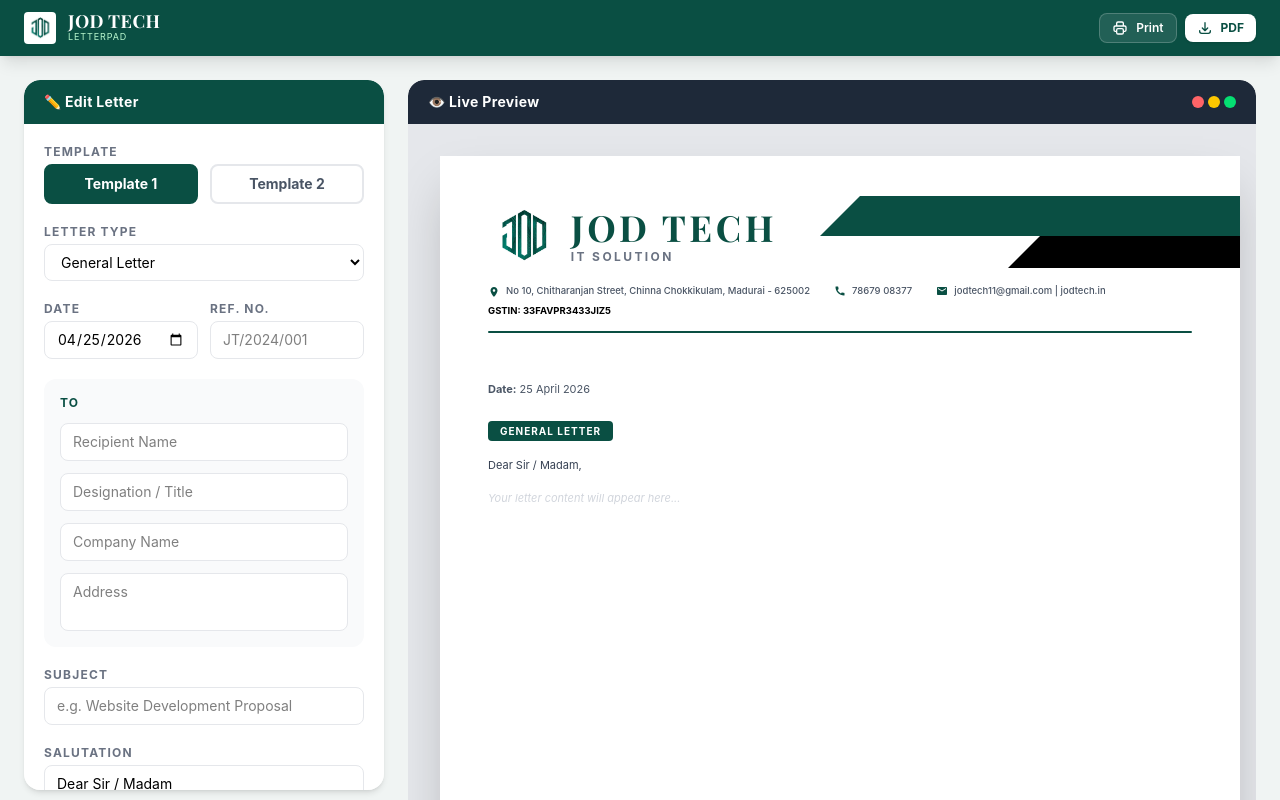
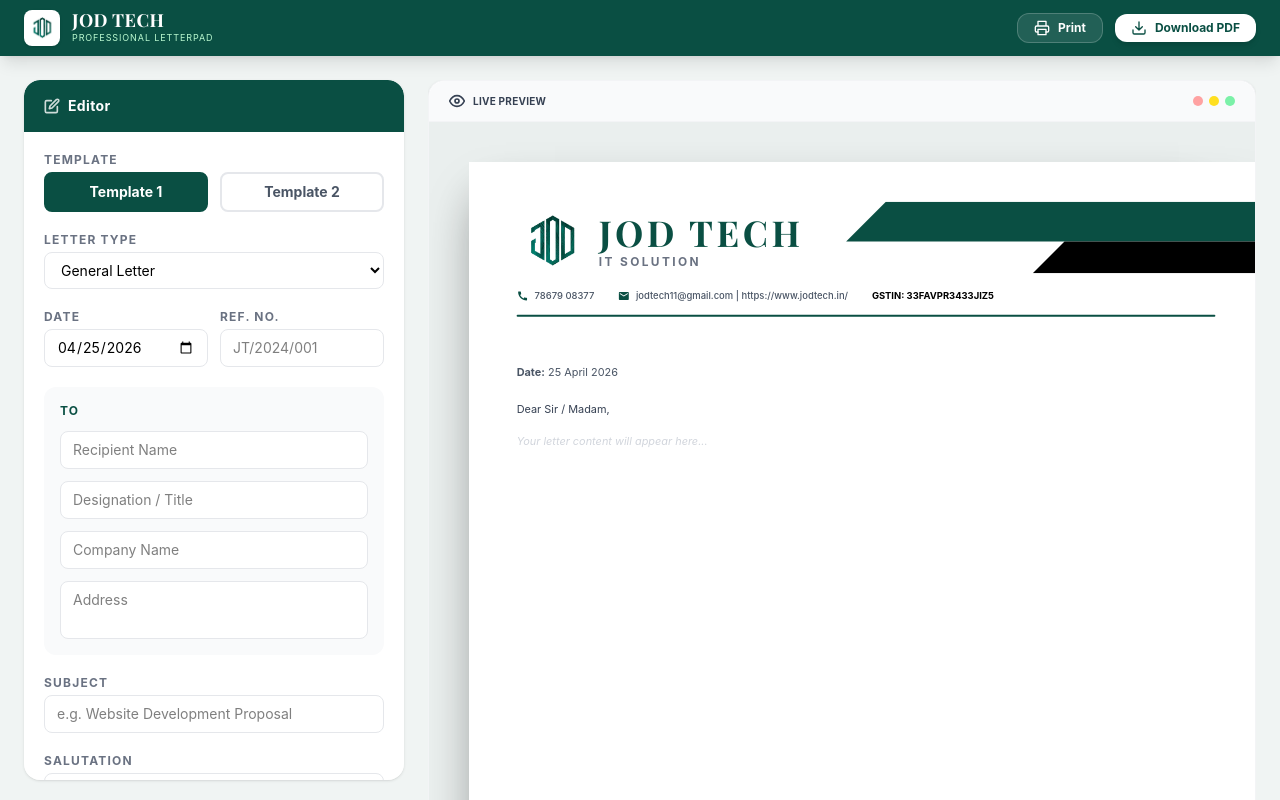
Before and after one commit to divi1127/letterpad, a React (Vite) app: page / in a window 1280 px wide. Shown: the top 800 px of the page. Built offline with nearby package versions, Linux system fonts and the light colour scheme.

Commit message:
first commit

```diff
--- a/src/App.jsx
+++ b/src/App.jsx
@@ -64,46 +64,33 @@
       <header className="no-print bg-[#0A4F43] text-white shadow-lg">
         <div className="max-w-[1400px] mx-auto px-4 sm:px-6 flex items-center justify-between h-14">
           <div className="flex items-center gap-3">
-            <img src="/jod.jpeg" alt="logo" className="h-8 w-8 rounded object-contain bg-white p-0.5" />
+            <div className="bg-white p-1 rounded-lg shadow-sm">
+              <img src="/jod.jpeg" alt="logo" className="h-7 w-7 object-contain" />
+            </div>
             <div>
               <p className="font-serif font-bold text-lg leading-none tracking-wide">JOD TECH</p>
-              <p className="text-[9px] text-green-200 tracking-widest uppercase">Letterpad</p>
+              <p className="text-[9px] text-green-200 tracking-widest uppercase mt-0.5">Professional Letterpad</p>
             </div>
           </div>
-          <div className="flex items-center gap-2">
+          <div className="flex items-center gap-3">
             <button
               onClick={handlePrint}
-              className="hidden sm:flex items-center gap-2 bg-white/10 hover:bg-white/20 text-white border border-white/20 rounded-lg px-3 py-1.5 text-xs font-semibold transition-all"
+              className="hidden sm:flex items-center gap-2 bg-white/10 hover:bg-white/20 text-white border border-white/20 rounded-xl px-4 py-1.5 text-xs font-bold transition-all hover:scale-105 active:scale-95"
             >
-              <svg className="w-4 h-4" fill="none" stroke="currentColor" strokeWidth="2" viewBox="0 0 24 24"><path strokeLinecap="round" strokeLinejoin="round" d="M17 17h2a2 2 0 002-2v-4a2 2 0 00-2-2H5a2 2 0 00-2 2v4a2 2 0 002 2h2m2 4h6a2 2 0 002-2v-4a2 2 0 00-2-2H9a2 2 0 00-2 2v4a2 2 0 002 2zm8-12V5a2 2 0 00-2-2H9a2 2 0 00-2 2v4h10z"/></svg>
+              <svg className="w-4 h-4" viewBox="0 0 24 24" fill="none" stroke="currentColor" strokeWidth="2" strokeLinecap="round" strokeLinejoin="round"><path d="M6 9V2h12v7M6 18H4a2 2 0 01-2-2v-5a2 2 0 012-2h16a2 2 0 012 2v5a2 2 0 01-2 2h-2"/><path d="M6 14h12v8H6z"/></svg>
               Print
             </button>
             <button
               onClick={handleDownloadPDF}
-              className="flex items-center gap-2 bg-white text-[#0A4F43] rounded-lg px-3 py-1.5 text-xs font-bold transition-all hover:bg-green-50 shadow"
+              className="flex items-center gap-2 bg-white text-[#0A4F43] rounded-xl px-4 py-1.5 text-xs font-bold transition-all hover:bg-green-50 shadow-md hover:scale-105 active:scale-95"
             >
-              <svg className="w-4 h-4" fill="none" stroke="currentColor" strokeWidth="2" viewBox="0 0 24 24"><path strokeLinecap="round" strokeLinejoin="round" d="M4 16v1a3 3 0 003 3h10a3 3 0 003-3v-1m-4-4l-4 4m0 0l-4-4m4 4V4"/></svg>
-              PDF
+              <svg className="w-4 h-4" viewBox="0 0 24 24" fill="none" stroke="currentColor" strokeWidth="2" strokeLinecap="round" strokeLinejoin="round"><path d="M21 15v4a2 2 0 01-2 2H5a2 2 0 01-2-2v-4M7 10l5 5 5-5M12 15V3"/></svg>
+              Download PDF
             </button>
           </div>
         </div>
       </header>
 
-      {/* MOBILE TAB BAR */}
-      <div className="no-print sm:hidden flex border-b border-gray-200 bg-white sticky top-0 z-10">
-        <button
-          onClick={() => setMobileView("edit")}
-          className={`flex-1 py-3 text-sm font-bold transition-all ${mobileView === "edit" ? "text-[#0A4F43] border-b-2 border-[#0A4F43]" : "text-gray-400"}`}
-        >
-          ✏️ Edit
-        </button>
-        <button
-          onClick={() => setMobileView("preview")}
-          className={`flex-1 py-3 text-sm font-bold transition-all ${mobileView === "preview" ? "text-[#0A4F43] border-b-2 border-[#0A4F43]" : "text-gray-400"}`}
-        >
-          👁 Preview
-        </button>
-      </div>
 
       {/* MAIN LAYOUT */}
       <div className="max-w-[1400px] mx-auto flex flex-col sm:flex-row gap-0 sm:gap-6 px-0 sm:px-6 py-0 sm:py-6 min-h-[calc(100vh-56px)]">
@@ -111,59 +98,54 @@
         {/* LEFT — EDITOR */}
         <div
           className={`
-            no-print sm:w-[360px] sm:shrink-0 bg-white sm:rounded-2xl shadow-md sm:h-[calc(100vh-90px)] overflow-y-auto sm:sticky sm:top-6
+            no-print sm:w-[380px] sm:shrink-0 bg-white sm:rounded-2xl shadow-sm sm:h-[calc(100vh-100px)] overflow-y-auto sm:sticky sm:top-6
             ${mobileView === "edit" ? "block" : "hidden sm:block"}
           `}
         >
-          <div className="bg-[#0A4F43] px-5 py-3 sm:rounded-t-2xl">
-            <h2 className="text-white font-bold text-sm tracking-wide">✏️ Edit Letter</h2>
+          <div className="bg-[#0A4F43] px-5 py-4 sm:rounded-t-2xl flex items-center gap-2">
+            <svg className="w-4 h-4 text-white/80" viewBox="0 0 24 24" fill="none" stroke="currentColor" strokeWidth="2.5" strokeLinecap="round" strokeLinejoin="round"><path d="M11 4H4a2 2 0 00-2 2v14a2 2 0 002 2h14a2 2 0 002-2v-7"/><path d="M18.5 2.5a2.121 2.121 0 113 3L12 15l-4 1 1-4 9.5-9.5z"/></svg>
+            <h2 className="text-white font-bold text-sm tracking-wide">Editor</h2>
           </div>
           <LetterEditor data={data} onChange={setData} />
-
-          {/* Mobile Print/PDF Buttons */}
-          <div className="sm:hidden flex gap-3 px-5 pb-6">
-            <button onClick={handlePrint} className="flex-1 flex items-center justify-center gap-2 bg-gray-100 text-gray-700 rounded-lg py-2.5 text-sm font-bold">
-              <svg className="w-4 h-4" fill="none" stroke="currentColor" strokeWidth="2" viewBox="0 0 24 24"><path strokeLinecap="round" strokeLinejoin="round" d="M17 17h2a2 2 0 002-2v-4a2 2 0 00-2-2H5a2 2 0 00-2 2v4a2 2 0 002 2h2m2 4h6a2 2 0 002-2v-4a2 2 0 00-2-2H9a2 2 0 00-2 2v4a2 2 0 002 2zm8-12V5a2 2 0 00-2-2H9a2 2 0 00-2 2v4h10z"/></svg>
-              Print
-            </button>
-            <button onClick={handleDownloadPDF} className="flex-1 flex items-center justify-center gap-2 bg-[#0A4F43] text-white rounded-lg py-2.5 text-sm font-bold">
-              <svg className="w-4 h-4" fill="none" stroke="currentColor" strokeWidth="2" viewBox="0 0 24 24"><path strokeLinecap="round" strokeLinejoin="round" d="M4 16v1a3 3 0 003 3h10a3 3 0 003-3v-1m-4-4l-4 4m0 0l-4-4m4 4V4"/></svg>
-              Download PDF
-            </button>
-          </div>
+          <div className="h-20 sm:hidden"></div> {/* Spacer for bottom nav */}
         </div>
 
         {/* RIGHT — PREVIEW */}
         <div
           className={`
-            flex-1 overflow-auto pb-8
+            flex-1 overflow-auto pb-24 sm:pb-8
             ${mobileView === "preview" ? "block" : "hidden sm:block"}
           `}
         >
-          <div className="bg-white sm:rounded-2xl shadow-md overflow-hidden sm:mb-0 mb-0">
-            <div className="no-print bg-gray-800 px-5 py-3 sm:rounded-t-2xl flex items-center justify-between">
-              <h2 className="text-white font-bold text-sm tracking-wide">👁 Live Preview</h2>
-              <div className="flex gap-1">
-                <div className="w-3 h-3 rounded-full bg-red-400"></div>
-                <div className="w-3 h-3 rounded-full bg-yellow-400"></div>
-                <div className="w-3 h-3 rounded-full bg-green-400"></div>
+          <div className="bg-white sm:rounded-2xl shadow-sm overflow-hidden border border-gray-100">
+            <div className="no-print bg-gray-50 border-b border-gray-100 px-5 py-3 sm:rounded-t-2xl flex items-center justify-between">
+              <div className="flex items-center gap-2 text-gray-700">
+                <svg className="w-4 h-4" viewBox="0 0 24 24" fill="none" stroke="currentColor" strokeWidth="2.5" strokeLinecap="round" strokeLinejoin="round"><path d="M1 12s4-8 11-8 11 8 11 8-4 8-11 8-11-8-11-8z"/><circle cx="12" cy="12" r="3"/></svg>
+                <h2 className="font-bold text-sm tracking-wide uppercase text-[10px]">Live Preview</h2>
+              </div>
+              <div className="flex gap-1.5">
+                <div className="w-2.5 h-2.5 rounded-full bg-red-300"></div>
+                <div className="w-2.5 h-2.5 rounded-full bg-yellow-300"></div>
+                <div className="w-2.5 h-2.5 rounded-full bg-green-300"></div>
               </div>
             </div>
             <div
               ref={previewContainerRef}
-              className="no-print-bg bg-gray-200 p-4 sm:p-8 overflow-hidden"
+              className="no-print-bg bg-[#eaefee] p-4 sm:p-10 overflow-hidden flex justify-center items-start min-h-[600px]"
             >
-              {/* Scaled letter preview — fills the container on any screen size */}
+              {/* Scaled letter preview */}
               <div
+                className="shadow-2xl"
                 style={{
                   width: `${800 * previewScale}px`,
                   height: `${1131 * previewScale}px`,
                   position: "relative",
-                  margin: "0 auto",
+                  backgroundColor: "white"
                 }}
               >
                 <div
                   ref={printRef}
+                  id="letter-preview"
                   style={{
                     transform: `scale(${previewScale})`,
                     transformOrigin: "top left",
@@ -181,6 +163,45 @@
         </div>
 
       </div>
+
+      {/* MOBILE BOTTOM NAV */}
+      <nav className="no-print sm:hidden fixed bottom-6 left-1/2 -translate-x-1/2 w-[90%] max-w-[400px] h-16 glass-nav rounded-2xl shadow-2xl z-[100] flex items-center justify-around px-2 border border-white/50">
+        <button
+          onClick={() => setMobileView("edit")}
+          className={`flex flex-col items-center gap-1 px-4 py-2 transition-all ${mobileView === "edit" ? "text-[#0A4F43]" : "text-gray-400"}`}
+        >
+          <svg className="w-5 h-5" viewBox="0 0 24 24" fill="none" stroke="currentColor" strokeWidth={mobileView === "edit" ? "2.5" : "2"} strokeLinecap="round" strokeLinejoin="round"><path d="M11 4H4a2 2 0 00-2 2v14a2 2 0 002 2h14a2 2 0 002-2v-7"/><path d="M18.5 2.5a2.121 2.121 0 113 3L12 15l-4 1 1-4 9.5-9.5z"/></svg>
+          <span className="text-[10px] font-bold uppercase tracking-tighter">Edit</span>
+          {mobileView === "edit" && <div className="w-1 h-1 bg-[#0A4F43] rounded-full"></div>}
+        </button>
+
+        <button
+          onClick={() => setMobileView("preview")}
+          className={`flex flex-col items-center gap-1 px-4 py-2 transition-all ${mobileView === "preview" ? "text-[#0A4F43]" : "text-gray-400"}`}
+        >
+          <svg className="w-5 h-5" viewBox="0 0 24 24" fill="none" stroke="currentColor" strokeWidth={mobileView === "preview" ? "2.5" : "2"} strokeLinecap="round" strokeLinejoin="round"><path d="M1 12s4-8 11-8 11 8 11 8-4 8-11 8-11-8-11-8z"/><circle cx="12" cy="12" r="3"/></svg>
+          <span className="text-[10px] font-bold uppercase tracking-tighter">Preview</span>
+          {mobileView === "preview" && <div className="w-1 h-1 bg-[#0A4F43] rounded-full"></div>}
+        </button>
+
+        <div className="w-px h-8 bg-gray-200 mx-1"></div>
+
+        <button
+          onClick={handlePrint}
+          className="flex flex-col items-center gap-1 px-4 py-2 text-gray-600 active:scale-90 transition-transform"
+        >
+          <svg className="w-5 h-5" viewBox="0 0 24 24" fill="none" stroke="currentColor" strokeWidth="2" strokeLinecap="round" strokeLinejoin="round"><path d="M6 9V2h12v7M6 18H4a2 2 0 01-2-2v-5a2 2 0 012-2h16a2 2 0 012 2v5a2 2 0 01-2 2h-2"/><path d="M6 14h12v8H6z"/></svg>
+          <span className="text-[10px] font-bold uppercase tracking-tighter">Print</span>
+        </button>
+
+        <button
+          onClick={handleDownloadPDF}
+          className="flex flex-col items-center gap-1 px-4 py-2 text-gray-600 active:scale-90 transition-transform"
+        >
+          <svg className="w-5 h-5" viewBox="0 0 24 24" fill="none" stroke="currentColor" strokeWidth="2" strokeLinecap="round" strokeLinejoin="round"><path d="M21 15v4a2 2 0 01-2 2H5a2 2 0 01-2-2v-4M7 10l5 5 5-5M12 15V3"/></svg>
+          <span className="text-[10px] font-bold uppercase tracking-tighter">PDF</span>
+        </button>
+      </nav>
     </div>
   );
 }
--- a/src/components/TemplateOne.jsx
+++ b/src/components/TemplateOne.jsx
@@ -24,7 +24,7 @@
   const bodyParagraphs = body.split("\n").filter((p) => p.trim() !== "");
 
   return (
-    <div id="letter-preview" className="w-full max-w-[800px] min-h-[1131px] bg-white shadow-2xl relative overflow-hidden flex flex-col mx-auto">
+    <div className="w-full max-w-[800px] min-h-[1131px] bg-white shadow-2xl relative overflow-hidden flex flex-col mx-auto">
 
       {/* TOP SHAPES & HEADER */}
       <div className="relative pt-12 px-12 pb-4">
@@ -42,17 +42,13 @@
           </div>
           {/* Company Details */}
           <div className="mt-4 text-[9.5px] text-gray-600 flex flex-wrap gap-x-6 gap-y-1.5 font-medium">
-            <div className="flex items-start gap-1.5">
-              <svg className="w-3 h-3 text-[#0A4F43] mt-0.5 shrink-0" fill="currentColor" viewBox="0 0 24 24"><path d="M12 2C8.13 2 5 5.13 5 9c0 5.25 7 13 7 13s7-7.75 7-13c0-3.87-3.13-7-7-7zm0 9.5c-1.38 0-2.5-1.12-2.5-2.5s1.12-2.5 2.5-2.5 2.5 1.12 2.5 2.5-1.12 2.5-2.5 2.5z"/></svg>
-              <span>No 10, Chitharanjan Street, Chinna Chokkikulam, Madurai - 625002</span>
-            </div>
             <div className="flex items-center gap-1.5">
               <svg className="w-3 h-3 text-[#0A4F43] shrink-0" fill="currentColor" viewBox="0 0 24 24"><path d="M20.01 15.38c-1.23 0-2.42-.2-3.53-.56-.35-.12-.74-.03-1.01.24l-1.57 1.97c-2.83-1.35-5.48-3.9-6.89-6.83l1.95-1.66c.27-.28.35-.67.24-1.02-.37-1.11-.56-2.3-.56-3.53 0-.54-.45-.99-.99-.99H4.19C3.65 3 3 3.24 3 3.99 3 13.28 10.73 21 20.01 21c.71 0 .99-.63.99-1.18v-3.45c0-.54-.45-.99-.99-.99z"/></svg>
               <span>78679 08377</span>
             </div>
             <div className="flex items-center gap-1.5">
               <svg className="w-3 h-3 text-[#0A4F43] shrink-0" fill="currentColor" viewBox="0 0 24 24"><path d="M20 4H4c-1.1 0-1.99.9-1.99 2L2 18c0 1.1.9 2 2 2h16c1.1 0 2-.9 2-2V6c0-1.1-.9-2-2-2zm0 4l-8 5-8-5V6l8 5 8-5v2z"/></svg>
-              <span>jodtech11@gmail.com | jodtech.in</span>
+              <span>jodtech11@gmail.com | https://www.jodtech.in/</span>
             </div>
             <div className="flex items-center gap-1.5 font-bold text-black">
               <span>GSTIN: 33FAVPR3433JIZ5</span>
@@ -71,14 +67,6 @@
           {formattedDate && <span><span className="font-bold">Date:</span> {formattedDate}</span>}
         </div>
 
-        {/* Letter Type Badge */}
-        {letterType && (
-          <div className="mb-4">
-            <span className="bg-[#0A4F43] text-white text-[10px] font-bold px-3 py-1 rounded uppercase tracking-widest">
-              {letterType}
-            </span>
-          </div>
-        )}
 
         {/* To */}
         {(toName || toCompany || toAddress) && (
@@ -154,7 +142,7 @@
           </div>
           <div className="flex items-center justify-end gap-3">
             <div className="text-[9px] text-gray-600 font-medium leading-tight">
-              <p>jodtech11@gmail.com | https://jodtech.in</p>
+              <p>jodtech11@gmail.com | https://www.jodtech.in/</p>
             </div>
             <div className="w-7 h-7 bg-[#0A4F43] flex items-center justify-center text-white shrink-0">
               <svg className="w-3.5 h-3.5" fill="currentColor" viewBox="0 0 24 24"><path d="M12 2C6.48 2 2 6.48 2 12s4.48 10 10 10 10-4.48 10-10S17.52 2 12 2zm-1 17.93c-3.95-.49-7-3.85-7-7.93 0-.62.08-1.21.21-1.79L9 15v1c0 1.1.9 2 2 2v1.93zm6.9-2.54c-.26-.81-1-1.39-1.9-1.39h-1v-3c0-.55-.45-1-1-1H8v-2h2c.55 0 1-.45 1-1V7h2c1.1 0 2-.9 2-2v-.41c2.93 1.19 5 4.06 5 7.41 0 2.08-.8 3.97-2.1 5.39z"/></svg>
--- a/src/components/TemplateTwo.jsx
+++ b/src/components/TemplateTwo.jsx
@@ -24,7 +24,7 @@
   const bodyParagraphs = body.split("\n").filter((p) => p.trim() !== "");
 
   return (
-    <div id="letter-preview" className="w-full max-w-[800px] min-h-[1131px] bg-white shadow-2xl relative overflow-hidden flex flex-col mx-auto">
+    <div className="w-full max-w-[800px] min-h-[1131px] bg-white shadow-2xl relative overflow-hidden flex flex-col mx-auto">
 
       {/* HEADER */}
       <div className="w-full pt-12 flex items-center">
@@ -42,17 +42,13 @@
       {/* Company Details Top */}
       <div className="px-12 mt-4">
         <div className="text-[9.5px] text-gray-600 flex flex-wrap gap-x-6 gap-y-1.5 font-medium">
-          <div className="flex items-start gap-1.5">
-            <svg className="w-3 h-3 text-[#0A4F43] mt-0.5 shrink-0" fill="currentColor" viewBox="0 0 24 24"><path d="M12 2C8.13 2 5 5.13 5 9c0 5.25 7 13 7 13s7-7.75 7-13c0-3.87-3.13-7-7-7zm0 9.5c-1.38 0-2.5-1.12-2.5-2.5s1.12-2.5 2.5-2.5 2.5 1.12 2.5 2.5-1.12 2.5-2.5 2.5z"/></svg>
-            <span>No 10, Chitharanjan Street, Chinna Chokkikulam, Madurai - 625002</span>
-          </div>
           <div className="flex items-center gap-1.5">
             <svg className="w-3 h-3 text-[#0A4F43] shrink-0" fill="currentColor" viewBox="0 0 24 24"><path d="M20.01 15.38c-1.23 0-2.42-.2-3.53-.56-.35-.12-.74-.03-1.01.24l-1.57 1.97c-2.83-1.35-5.48-3.9-6.89-6.83l1.95-1.66c.27-.28.35-.67.24-1.02-.37-1.11-.56-2.3-.56-3.53 0-.54-.45-.99-.99-.99H4.19C3.65 3 3 3.24 3 3.99 3 13.28 10.73 21 20.01 21c.71 0 .99-.63.99-1.18v-3.45c0-.54-.45-.99-.99-.99z"/></svg>
             <span>78679 08377</span>
           </div>
           <div className="flex items-center gap-1.5">
             <svg className="w-3 h-3 text-[#0A4F43] shrink-0" fill="currentColor" viewBox="0 0 24 24"><path d="M20 4H4c-1.1 0-1.99.9-1.99 2L2 18c0 1.1.9 2 2 2h16c1.1 0 2-.9 2-2V6c0-1.1-.9-2-2-2zm0 4l-8 5-8-5V6l8 5 8-5v2z"/></svg>
-            <span>jodtech11@gmail.com | jodtech.in</span>
+            <span>jodtech11@gmail.com | https://www.jodtech.in/</span>
           </div>
           <div className="flex items-center gap-1.5 font-bold text-black">
             <span>GSTIN: 33FAVPR3433JIZ5</span>
@@ -70,14 +66,6 @@
           {formattedDate && <span><span className="font-bold">Date:</span> {formattedDate}</span>}
         </div>
 
-        {/* Letter Type Badge */}
-        {letterType && (
-          <div className="mb-4">
-            <span className="bg-black text-white text-[10px] font-bold px-3 py-1 rounded uppercase tracking-widest">
-              {letterType}
-            </span>
-          </div>
-        )}
 
         {/* To */}
         {(toName || toCompany || toAddress) && (
@@ -138,11 +126,11 @@
           </div>
           <div className="flex items-center gap-2">
             <svg className="w-3 h-3 text-[#0A4F43]" fill="currentColor" viewBox="0 0 24 24"><path d="M12 2C6.48 2 2 6.48 2 12s4.48 10 10 10 10-4.48 10-10S17.52 2 12 2zm-1 17.93c-3.95-.49-7-3.85-7-7.93 0-.62.08-1.21.21-1.79L9 15v1c0 1.1.9 2 2 2v1.93zm6.9-2.54c-.26-.81-1-1.39-1.9-1.39h-1v-3c0-.55-.45-1-1-1H8v-2h2c.55 0 1-.45 1-1V7h2c1.1 0 2-.9 2-2v-.41c2.93 1.19 5 4.06 5 7.41 0 2.08-.8 3.97-2.1 5.39z"/></svg>
-            <span>https://jodtech.in</span>
+            <span>https://www.jodtech.in/</span>
           </div>
-          <div className="flex items-center gap-2">
-            <span className="text-[#0A4F43] font-bold">GSTIN:</span>
-            <span>33FAVPR3433JIZ5</span>
+          <div className="flex items-start gap-2">
+            <svg className="w-3 h-3 text-[#0A4F43] mt-0.5 shrink-0" fill="currentColor" viewBox="0 0 24 24"><path d="M12 2C8.13 2 5 5.13 5 9c0 5.25 7 13 7 13s7-7.75 7-13c0-3.87-3.13-7-7-7zm0 9.5c-1.38 0-2.5-1.12-2.5-2.5s1.12-2.5 2.5-2.5 2.5 1.12 2.5 2.5-1.12 2.5-2.5 2.5z"/></svg>
+            <span>No 10, Chitharanjan Street, Chinna Chokkikulam, Madurai - 625002</span>
           </div>
         </div>
         <div className="h-5 w-full bg-[#0A4F43]"></div>
```
Also changed, not shown: src/index.css (+27 -0 lines).
